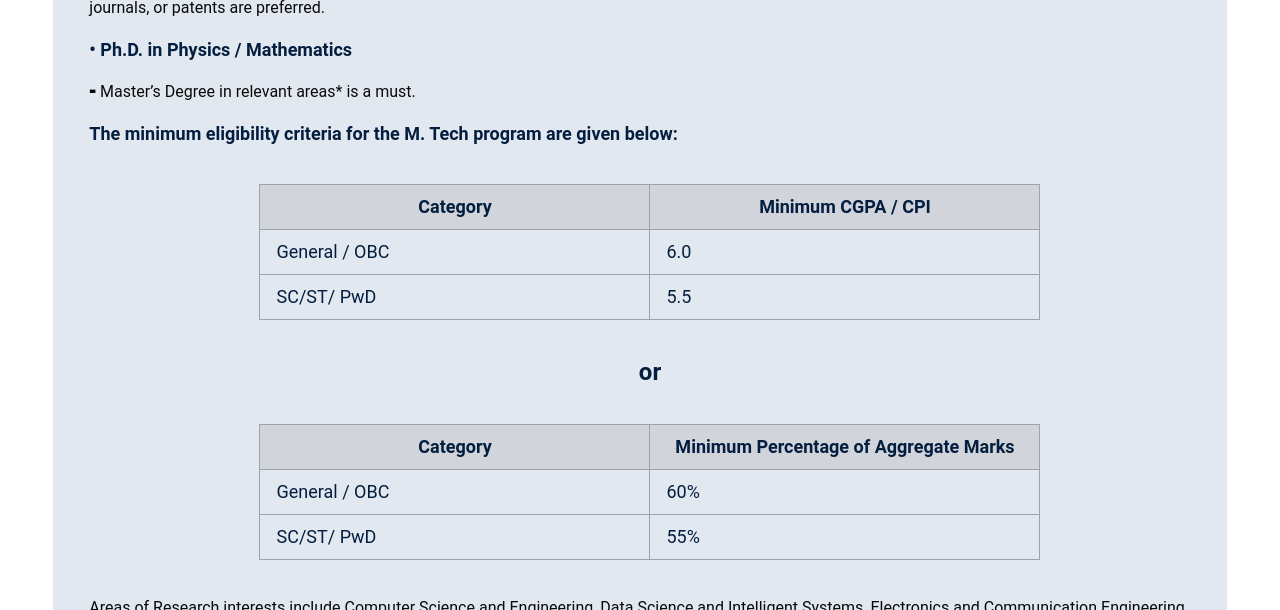
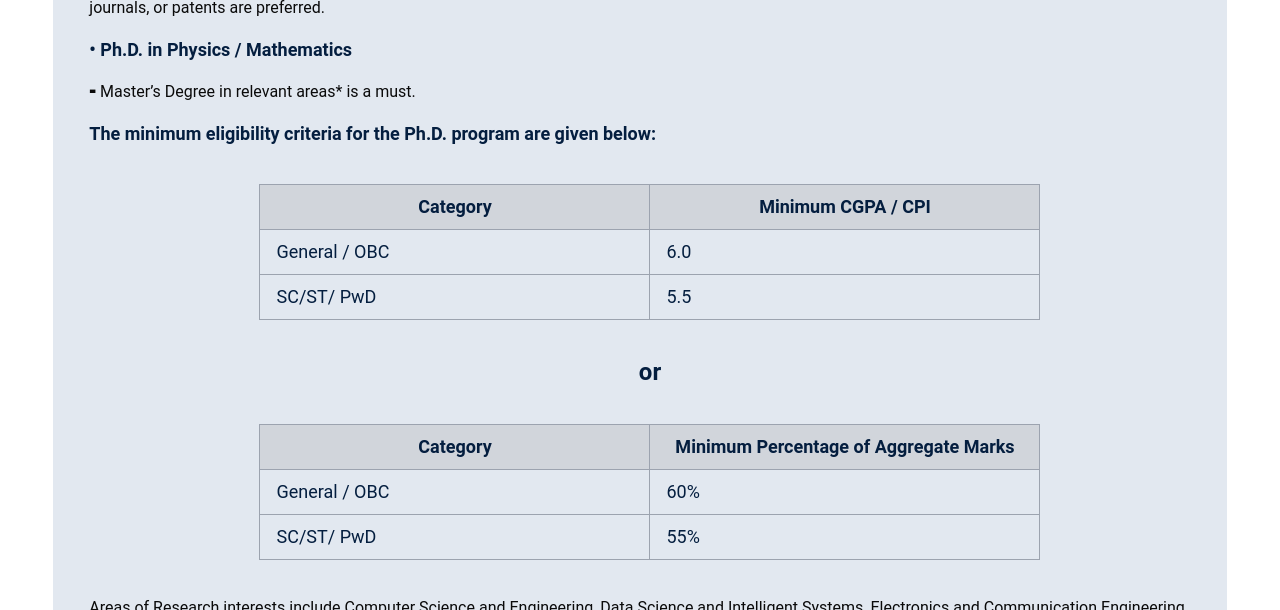
Before and after one commit to Velocity-IIITDWD/iiitdwd.ac.in, a Next.js app: page /admissions/phd in a window 1280 px wide. Shown: the part 880-1490 px from the top of the page. Built offline with nearby package versions, Linux system fonts and the light colour scheme.

Commit message:
change in phd page

```diff
--- a/app/admissions/phd/page.tsx
+++ b/app/admissions/phd/page.tsx
@@ -54,7 +54,7 @@ export default function Page() {
           </p>
 
           <div className="font-bold mt-4 text-lg text-dwd-primary">
-            The minimum eligibility criteria for the M. Tech  program are given below:
+            The minimum eligibility criteria for the  Ph.D.  program are given below:
 
 
             <div className="mx-auto my-9 text-md font-normal">
```
